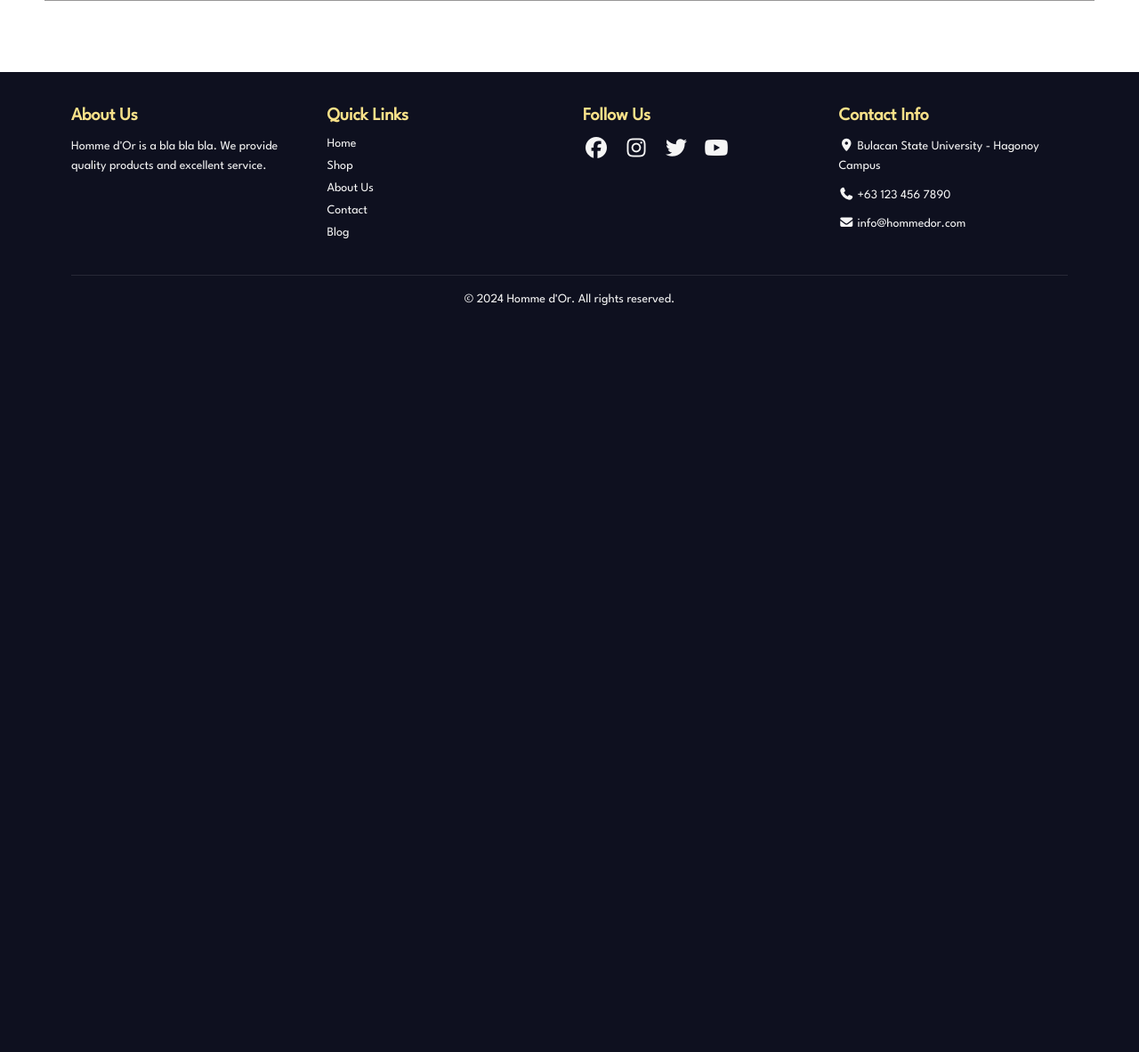
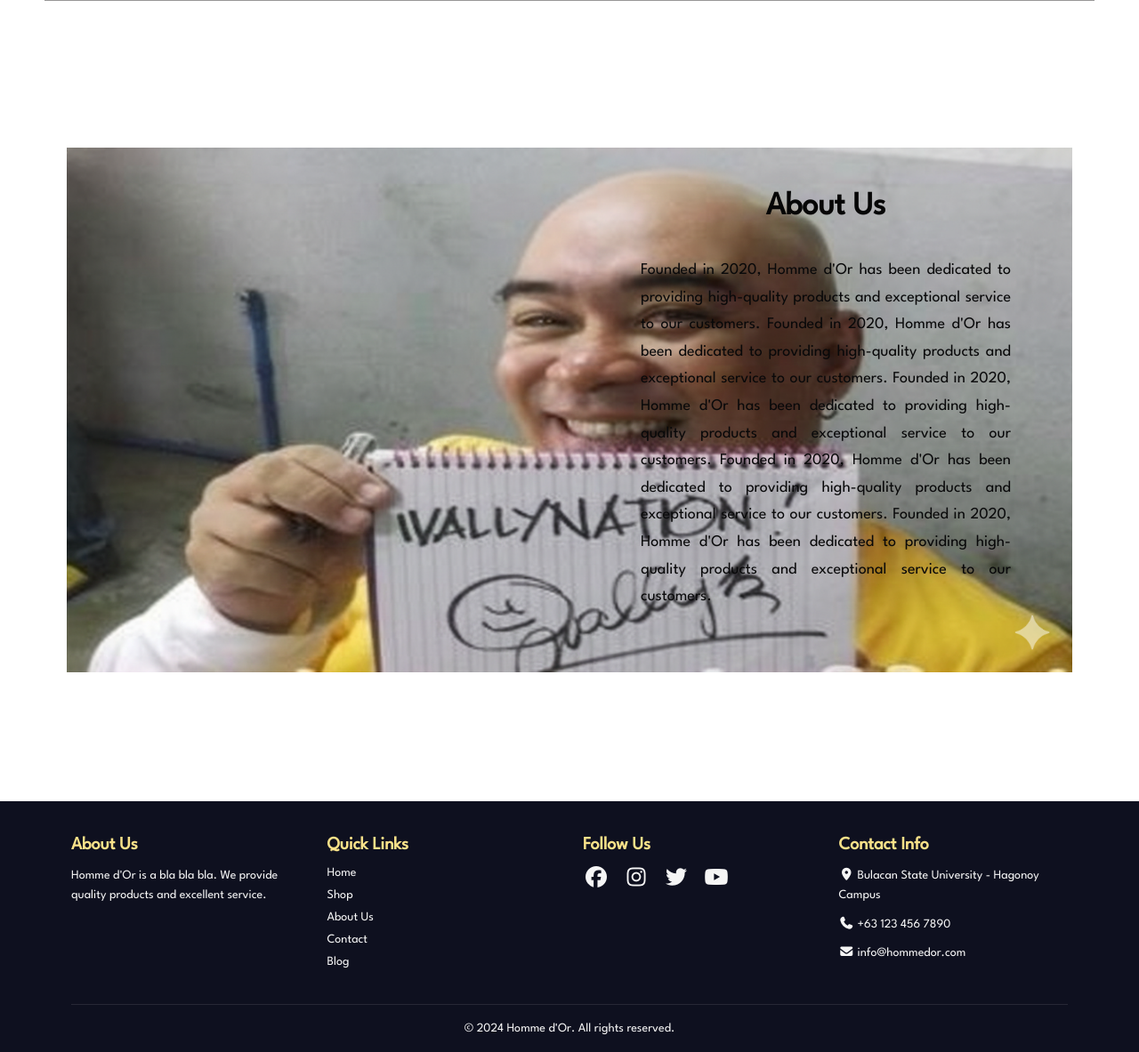
Before and after one commit to Izy-Blinken/Homme-d-Or, a PHP site: page /Homme_dor/AboutUs.php in a window 1280 px wide. Shown: the part 734-1917 px from the top of the page at 89% size. Before the commit the page ends 1077 px from the top, so only its background shows below. Run offline with PHP 8.4, Linux system fonts and the light colour scheme.

Commit message:
Added updates sa about us

```diff
--- a/assets/css/style.css
+++ b/assets/css/style.css
@@ -1017,6 +1017,8 @@
 }
 
 /*ABOUT US PAGE*/
+
+/*Our Story style*/
 .aboutUs-container {
     max-width: 1200px;
     margin: 50px;
@@ -1052,3 +1054,50 @@
     height: auto;
     object-fit: cover;
 }
+
+/*Shop Description style*/
+.shopDesc{
+    position: relative;
+    height: 90vh;
+    width: 100%;
+    display: flex;
+    align-items: center;
+    justify-content: center;
+    margin-top: 100px;
+    padding: 20px;
+}
+
+.shopDesc img{
+    max-height: 600px;
+    max-width: 1130px;
+    width: auto;
+    height: auto;
+    object-fit: contain;
+    margin-right: 100px;
+    margin-left: 100px;
+}
+
+.shopDesc-text{
+    position: absolute;
+    top: 50%;
+    right: 5%;
+    transform: translateY(-50%);
+    padding: 40px 80px;
+    max-width: 45%;
+    text-align: center;
+}
+
+.shopDesc-text h3{
+    font-size: 36px;
+    margin-left: 0;
+    margin-top: 0;
+    margin-bottom: 40px;
+    color: #060606;
+}
+
+.shopDesc-text p{
+    font-size: 18px;
+    line-height: 1.7;
+    color: #09090a;
+    text-align: justify;
+}
--- a/pages/AboutUs.php
+++ b/pages/AboutUs.php
@@ -25,6 +25,24 @@
             <img src="../assets/images/brand_images/collab_image.png" alt = "Our Story Image">
 
         </div>
+
+        <div class="shopDesc">
+
+            <img src="../assets/images/products_images/ad1.png" alt="Shop Description">
+
+            <div class="shopDesc-text">
+                <h3>About Us</h3>
+                <p>Founded in 2020, Homme d'Or has been dedicated to providing high-quality
+                products and exceptional service to our customers. Founded in 2020, Homme d'Or has been dedicated to providing high-quality
+                products and exceptional service to our customers. Founded in 2020, Homme d'Or has been dedicated to providing high-quality
+                products and exceptional service to our customers. Founded in 2020, Homme d'Or has been dedicated to providing high-quality
+                products and exceptional service to our customers. Founded in 2020, Homme d'Or has been dedicated to providing high-quality
+                products and exceptional service to our customers.
+                </p>
+            </div>
+
+        </div>
+
         </main>
 
         <?php include '../components/footer.php'; ?>
```
Lines whose indentation alone changed are shown as unchanged.
